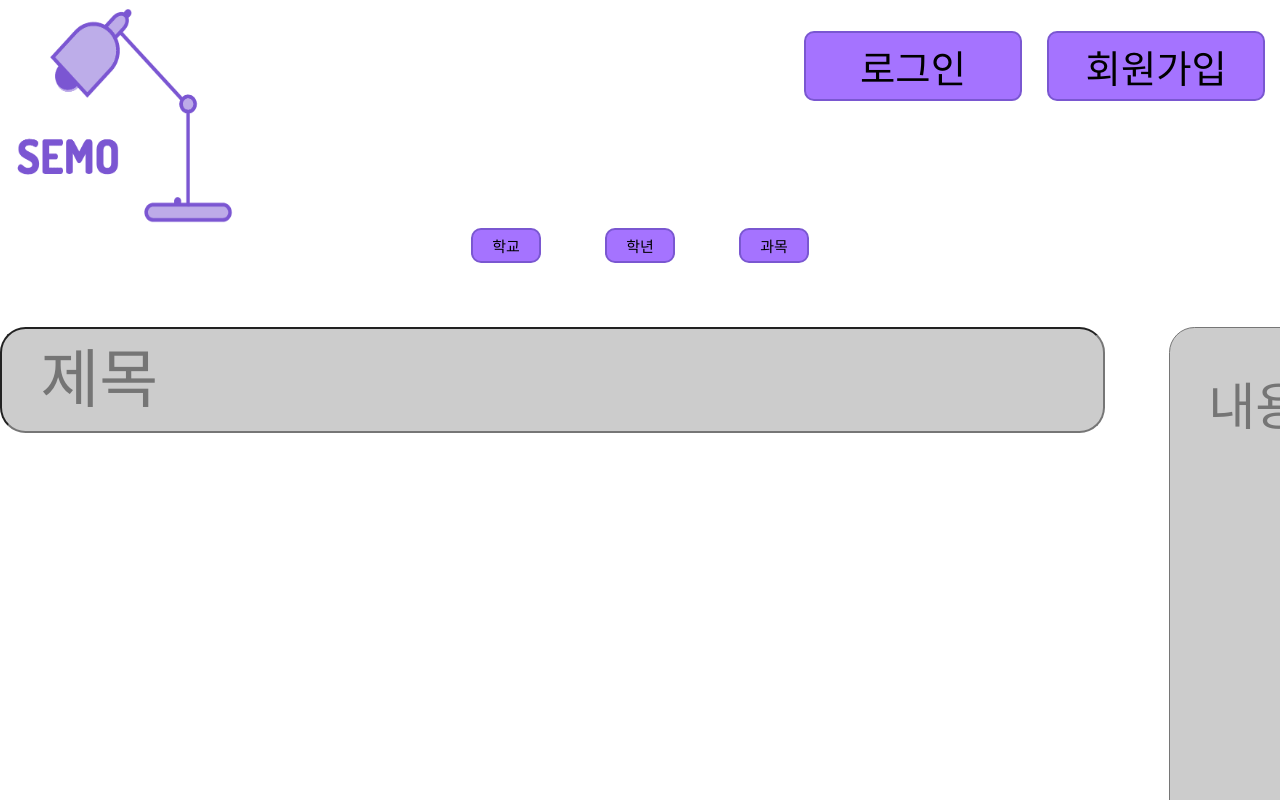
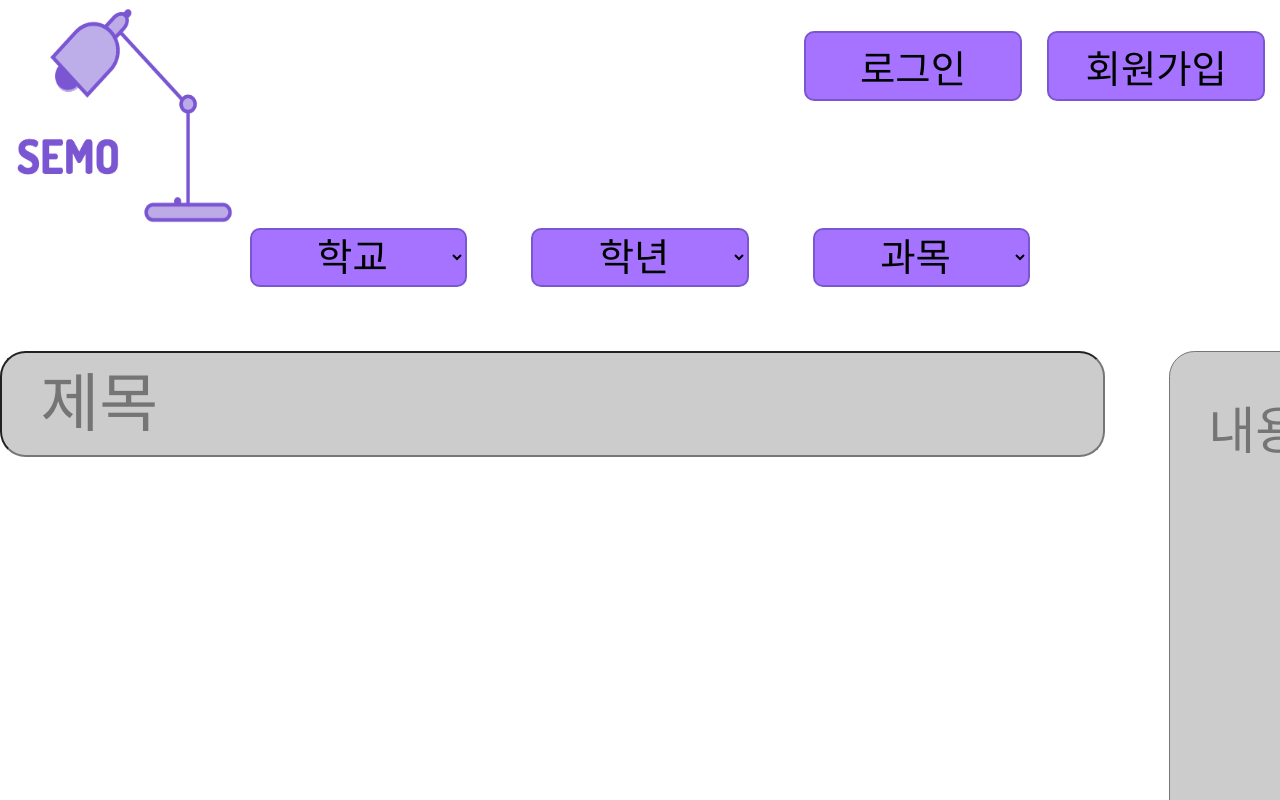
Before and after one commit to codestates/SEMO, a React (Create React App) app in the folder client/: page /question/write in a window 1280 px wide. Shown: the top 800 px of the page. Built offline with nearby package versions, Linux system fonts and the light colour scheme.

Commit message:
update dropdownmenu modal

```diff
--- a/client/src/components/dropdownmenu.js
+++ b/client/src/components/dropdownmenu.js
@@ -1,7 +1,5 @@
 import styled from "styled-components";
-import { useState, useCallback } from "react";
-import dropdownItems from "../data/dropdownItems";
-import Button from "./button";
+import { useStore } from "../zustand/store";
 
 export const DropdownContainer = styled.div`
   width: 100vw;
@@ -11,136 +9,80 @@ export const DropdownContainer = styled.div`
   gap: 5vw;
 `;
 
-export const DropdownBody = styled.div`
+const Selecttag = styled.select`
   display: flex;
   justify-content: center;
   align-items: center;
-`;
-
-export const DropdownSelect = styled.p`
-  font-weight: bold;
-`;
-
-export const DropdownMenu = styled.div`
-  display: ${(props) => (props.isActive ? `flex` : `none`)};
-  flex-direction: column;
-  align-items: center;
-  width: 100vw;
-  background-color: white;
-  position: absolute;
-  box-sizing: border-box;
-`;
-
-export const DropdownItemContainer = styled.button`
-  display: flex;
-  justify-content: center;
-  align-items: center;
-  font-size: 15px;
+  text-align: center;
+  text-align-last: center;
+  font-size: 3vw;
   background-color: #a573ff;
   border: 2px solid #7a57d1;
   border-radius: 10px;
-  padding: 5px 7px;
-  width: 70px;
-
-  &:last-child {
-    border-bottom: none;
-  }
-`;
-
-export const ItemName = styled.p`
-  &:hover {
-    cursor: pointer;
-    font-weight: bold;
-  }
+  padding: 5px 0;
+  width: 17vw;
+  cursor: pointer;
 `;
 
 const Dropdown = () => {
-  // 드롭다운 상태 저장
-  const [isActive, setIsActive] = useState(false);
+  const { school, selectSchool, selectGrade, selectsubject } = useStore();
 
-  // 선택된 드롭다운 아이템 저장
-  const [item, setItem] = useState(null);
+  const selectSchoolHandler = (e) => {
+    selectSchool(e.target.value);
+  };
 
-  // 드롭다운 토글 기능을 수행하는 함수
-  const onActiveToggle = useCallback(() => {
-    setIsActive((prev) => !prev);
-  }, []);
+  const selectGradeHandler = (e) => {
+    selectGrade(e.target.value);
+  };
 
-  // 드롭다운 아이템을 선택했을때 실행되는 함수
-  // 클릭 이벤트가 아이템에서 클릭 됐는지, 드롭다운 박스를 클릭했는지에 따라 조건을 설정
-  const onSelectItem = useCallback((e) => {
-    const targetId = e.target.id;
-    if (targetId === "item_name") {
-      setItem(e.target.parentElement.innerText);
-    } else if (targetId === "item") {
-      setItem(e.target.innertText);
-    }
-
-    // 드롭다운 아이템을 클릭했으면 드롭다운을 닫는다
-    setIsActive((prev) => !prev);
-  }, []);
+  const selectSubjectHandler = (e) => {
+    selectsubject(e.target.value);
+  };
 
   return (
     <DropdownContainer>
-      <DropdownBody>
-        {/* 선택된 아이템이 있다면 드롭다운 기본 메뉴에 선택된 item이 나타나도록한다 */}
-        {item ? (
-          <>
-            <Button onClick={onActiveToggle}>{item}</Button>
-          </>
-        ) : (
-          <>
-            <Button onClick={onActiveToggle}>학교</Button>
-          </>
-        )}
-      </DropdownBody>
-      {/* 드롭다운 기능을 수행하기 위해 styled-components에 active변수를 넘긴다 */}
-      {/* active가 true일때와 false일때 */}
-      <DropdownMenu isActive={isActive}>
-        {dropdownItems.map((item) => (
-          <DropdownItemContainer id="item" key={item.id} onClick={onSelectItem}>
-            <ItemName id="item_name">{item.name}</ItemName>
-          </DropdownItemContainer>
-        ))}
-      </DropdownMenu>
+      <Selecttag
+        name="school"
+        id="school-select"
+        onChange={selectSchoolHandler}
+      >
+        <option value="school">학교</option>
+        <option value="elementary">초등학교</option>
+        <option value="middle">중학교</option>
+        <option value="high">고등학교</option>
+      </Selecttag>
+      {school === "elementary" ? (
+        <Selecttag name="grade" id="grade-select" onChange={selectGradeHandler}>
+          <option value="grade">학년</option>
+          <option value="lv1">1학년</option>
+          <option value="lv2">2학년</option>
+          <option value="lv3">3학년</option>
+          <option value="lv4">4학년</option>
+          <option value="lv5">5학년</option>
+          <option value="lv6">6학년</option>
+        </Selecttag>
+      ) : (
+        <Selecttag name="grade" id="grade-select" onChange={selectGradeHandler}>
+          <option value="grade">학년</option>
+          <option value="lv1">1학년</option>
+          <option value="lv2">2학년</option>
+          <option value="lv3">3학년</option>
+        </Selecttag>
+      )}
 
-      <DropdownBody>
-        {item ? (
-          <>
-            <Button onClick={onActiveToggle}>{item}</Button>
-          </>
-        ) : (
-          <>
-            <Button onClick={onActiveToggle}>학년</Button>
-          </>
-        )}
-      </DropdownBody>
-      <DropdownMenu isActive={isActive}>
-        {dropdownItems.map((item) => (
-          <DropdownItemContainer id="item" key={item.id} onClick={onSelectItem}>
-            <ItemName id="item_name">{item.name}</ItemName>
-          </DropdownItemContainer>
-        ))}
-      </DropdownMenu>
-
-      <DropdownBody>
-        {item ? (
-          <>
-            <Button onClick={onActiveToggle}>{item}</Button>
-          </>
-        ) : (
-          <>
-            <Button onClick={onActiveToggle}>과목</Button>
-          </>
-        )}
-      </DropdownBody>
-      <DropdownMenu isActive={isActive}>
-        {dropdownItems.map((item) => (
-          <DropdownItemContainer id="item" key={item.id} onClick={onSelectItem}>
-            <ItemName id="item_name">{item.name}</ItemName>
-          </DropdownItemContainer>
-        ))}
-      </DropdownMenu>
+      <Selecttag
+        name="subject"
+        id="subject-select"
+        onChange={selectSubjectHandler}
+      >
+        <option value="subject">과목</option>
+        <option value="korean">국어</option>
+        <option value="english">영어</option>
+        <option value="math">수학</option>
+        <option value="social">사회</option>
+        <option value="science">과학</option>
+        <option value="artsandsports">예체능</option>
+      </Selecttag>
     </DropdownContainer>
   );
 };
--- a/client/src/data/dropdownItems.js
+++ /dev/null
@@ -1,18 +0,0 @@
-const data = [
-  {
-    id: 1,
-    name: "초등학교",
-    grade: {
-      level: "1학년",
-      level: "2학년",
-      level: "3학년",
-      level: "4학년",
-      level: "5학년",
-      level: "6학년",
-    },
-  },
-  { id: 2, name: "중학교", grade: {} },
-  { id: 3, name: "고등학교", grade: {} },
-];
-
-export default data;
--- a/client/src/zustand/store.js
+++ b/client/src/zustand/store.js
@@ -5,6 +5,9 @@ export const useStore = create((set) => ({
   loginmodal: false,
   signupmodal: false,
   islogin: false,
+  school: "",
+  grade: "",
+  subject: "",
 
   openLoginModal: () => set({ loginmodal: true }),
   closeLoginModal: () => set({ loginmodal: false }),
@@ -13,6 +16,9 @@ export const useStore = create((set) => ({
   changeModal: () => set({ loginmodal: false, signupmodal: true }),
   setLogin: () => set({ islogin: true }),
   setLogOut: () => set({ islogin: false }),
+  selectSchool: (a) => set((state) => ({ school: (state.school = a) })),
+  selectGrade: (a) => set((state) => ({ grade: (state.grade = a) })),
+  selectsubject: (a) => set((state) => ({ subject: (state.subject = a) })),
 }));
 // qjastar a123456
 export const useStoreTemp = create((set) => ({
```
